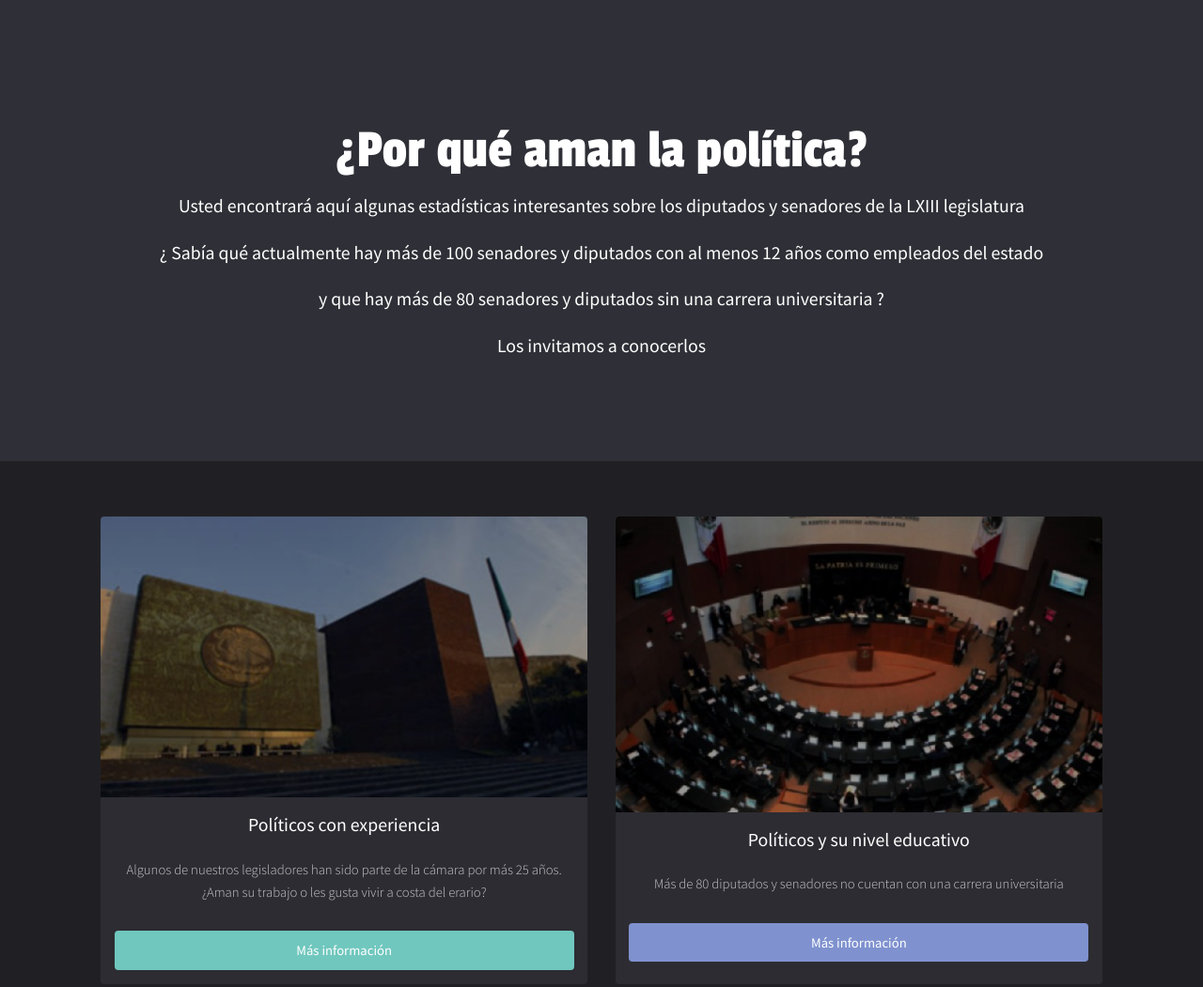
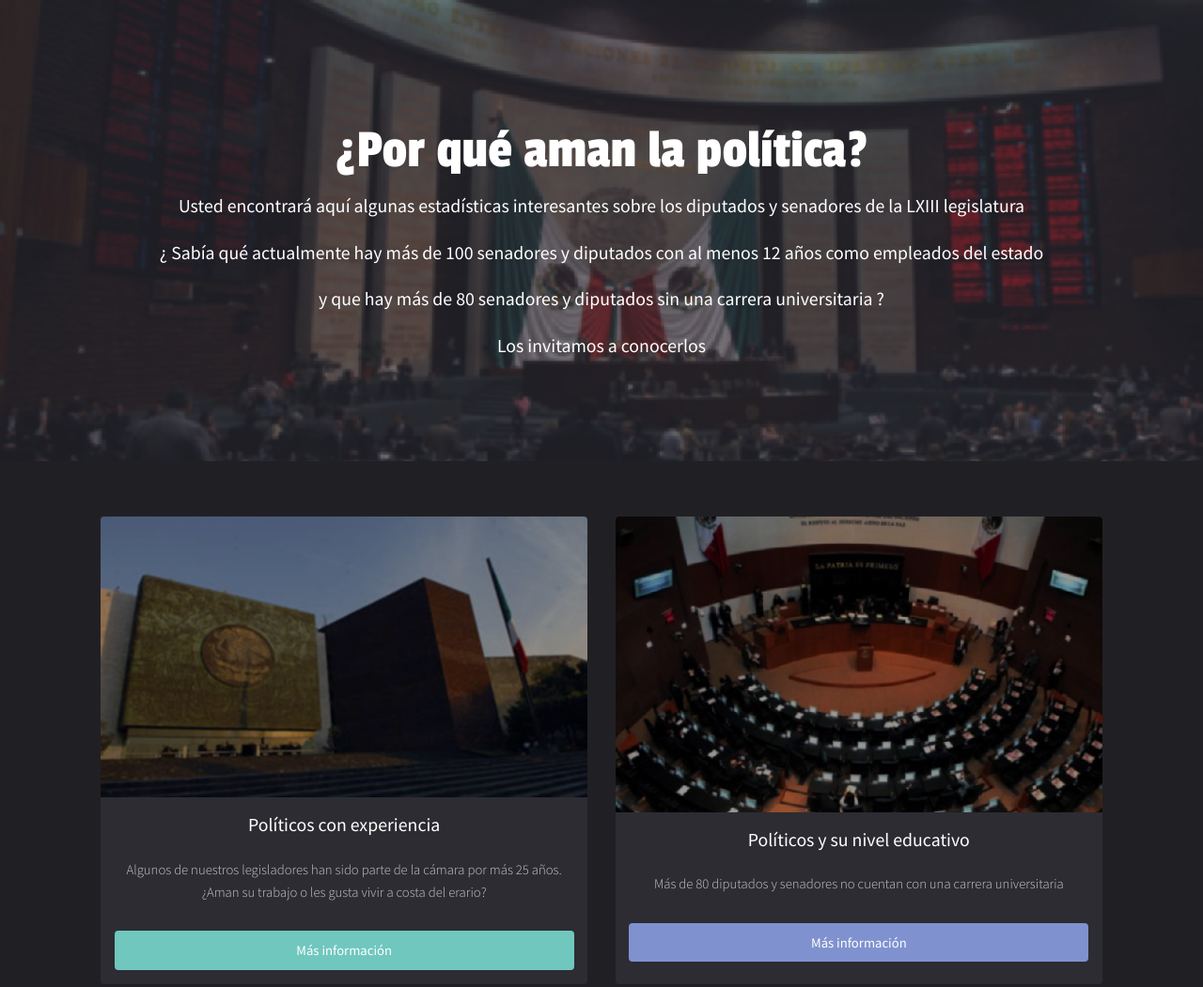
Before and after one commit to legislando/legislando.github.io, a plain HTML site: page index.html in a window 1280 px wide. Shown: the top 1051 px of the page at 94% size. Drawn offline with Linux system fonts and the light colour scheme.

Commit message:
Carga 1.3

```diff
--- a/index.html
+++ b/index.html
@@ -9,7 +9,7 @@
 	<body id="top">
 
 			<!-- Banner -->
-				<section id="banner" style="background-image:'/images/banner.jpg'
+				<section id="banner" style="background-image: url('/images/banner.jpg');
 ">
 					<div class="inner">
 						<header>
```
